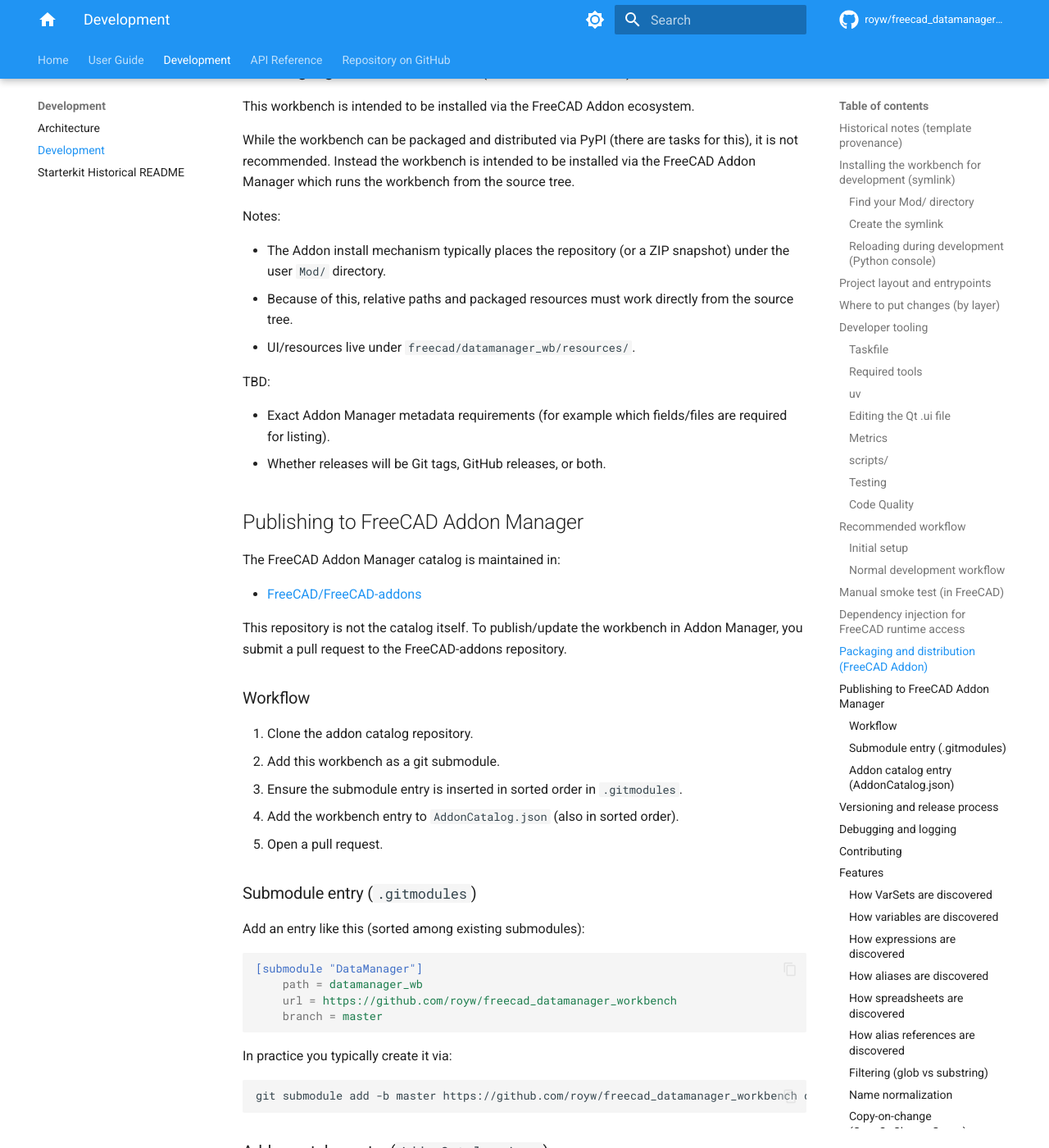
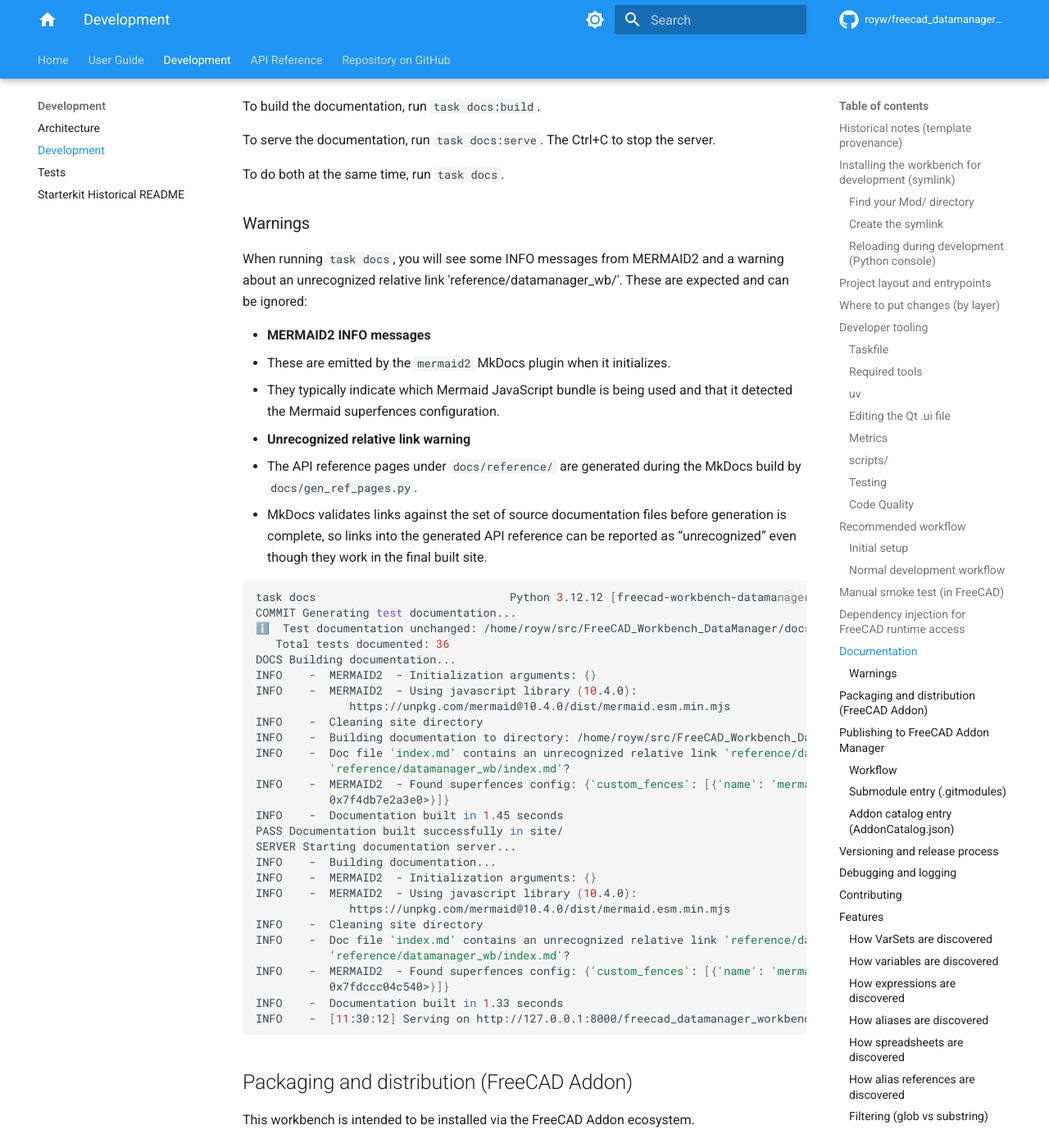
Before and after one commit to royw/freecad_datamanager_workbench, an MkDocs documentation site: the page built from docs/development.md, in a window 1280 px wide and 1400 px high, scrolled down 10945 px. Shown: the whole window at 82% size. Built offline with MkDocs 1.6.1 and Material for MkDocs 9.7.7, drawn with Linux system fonts in a browser that asks for light colours; comment, search, counter and statistics services are not loaded.

Commit message:
docs: improve mkdocs workflow and docs index

````diff
--- a/docs/development.md
+++ b/docs/development.md
@@ -352,6 +352,56 @@
 
 - Whether to add a dedicated “in-FreeCAD smoke test checklist” section (manual steps) per release.
 
+## Documentation
+
+To build the documentation, run `task docs:build`.
+
+To serve the documentation, run `task docs:serve`. The Ctrl+C to stop the server.
+
+To do both at the same time, run `task docs`.
+
+### Warnings
+
+When running `task docs`, you will see some INFO messages from MERMAID2 and a warning about an unrecognized relative link 'reference/datamanager_wb/'. These are expected and can be ignored:
+
+- **MERMAID2 INFO messages**
+  - These are emitted by the `mermaid2` MkDocs plugin when it initializes.
+  - They typically indicate which Mermaid JavaScript bundle is being used and that it detected the Mermaid superfences configuration.
+- **Unrecognized relative link warning**
+  - The API reference pages under `docs/reference/` are generated during the MkDocs build by `docs/gen_ref_pages.py`.
+  - MkDocs validates links against the set of source documentation files before generation is complete, so links into the generated API reference can be reported as “unrecognized” even though they work in the final built site.
+
+```bash
+task docs                             Python 3.12.12 [freecad-workbench-datamanager] royw@roy-manjaro
+COMMIT Generating test documentation...
+ℹ️  Test documentation unchanged: /home/royw/src/FreeCAD_Workbench_DataManager/docs/tests.md
+   Total tests documented: 36
+DOCS Building documentation...
+INFO    -  MERMAID2  - Initialization arguments: {}
+INFO    -  MERMAID2  - Using javascript library (10.4.0):
+              https://unpkg.com/mermaid@10.4.0/dist/mermaid.esm.min.mjs
+INFO    -  Cleaning site directory
+INFO    -  Building documentation to directory: /home/royw/src/FreeCAD_Workbench_DataManager/site
+INFO    -  Doc file 'index.md' contains an unrecognized relative link 'reference/datamanager_wb/', it was left as is. Did you mean
+           'reference/datamanager_wb/index.md'?
+INFO    -  MERMAID2  - Found superfences config: {'custom_fences': [{'name': 'mermaid', 'class': 'mermaid', 'format': <function fence_code_format at
+           0x7f4db7e2a3e0>}]}
+INFO    -  Documentation built in 1.45 seconds
+PASS Documentation built successfully in site/
+SERVER Starting documentation server...
+INFO    -  Building documentation...
+INFO    -  MERMAID2  - Initialization arguments: {}
+INFO    -  MERMAID2  - Using javascript library (10.4.0):
+              https://unpkg.com/mermaid@10.4.0/dist/mermaid.esm.min.mjs
+INFO    -  Cleaning site directory
+INFO    -  Doc file 'index.md' contains an unrecognized relative link 'reference/datamanager_wb/', it was left as is. Did you mean
+           'reference/datamanager_wb/index.md'?
+INFO    -  MERMAID2  - Found superfences config: {'custom_fences': [{'name': 'mermaid', 'class': 'mermaid', 'format': <function fence_code_format at
+           0x7fdccc04c540>}]}
+INFO    -  Documentation built in 1.33 seconds
+INFO    -  [11:30:12] Serving on http://127.0.0.1:8000/freecad_datamanager_workbench/
+```
+
 ## Packaging and distribution (FreeCAD Addon)
 
 This workbench is intended to be installed via the FreeCAD Addon ecosystem.
--- a/mkdocs.yml
+++ b/mkdocs.yml
@@ -143,6 +143,7 @@
   - Development:
     - Architecture: architecture.md
     - Development: development.md
+    - Tests: tests.md
     - Starterkit Historical README: HISTORICAL_README.md
   - API Reference: reference/
   - Repository on GitHub: https://github.com/royw/freecad_datamanager_workbench
````
Also changed, not shown: docs/index.md (+4 -2 lines), docs/tests.md (+3 -2 lines), 1 other file.
